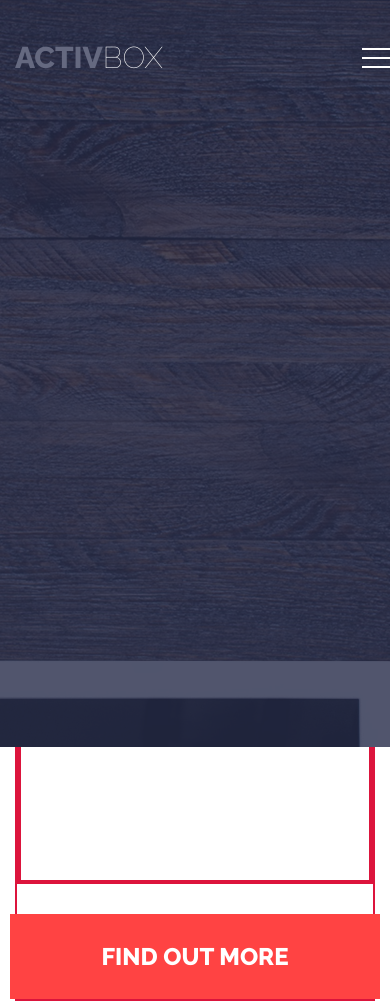
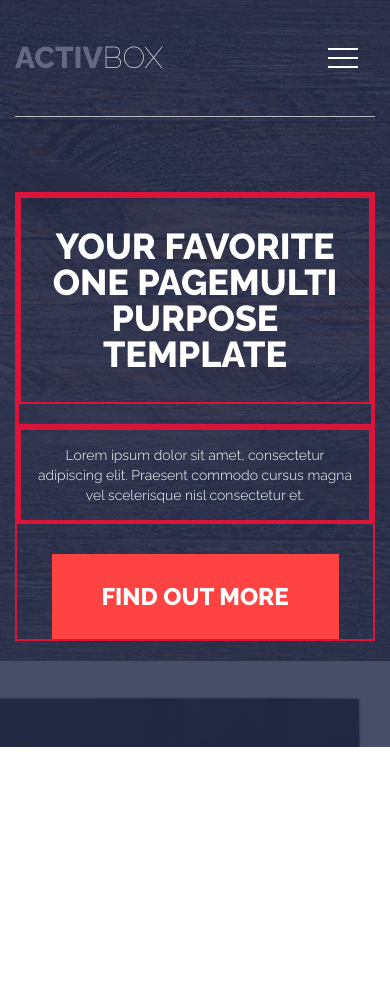
Before and after one commit to Heyeq/Tms_front061, a website built with Parcel: page Kursova9/index.html in a window 390 px wide. After the commit the page ends 844 px from the top, so only its background shows below. Built offline with nearby package versions, Linux system fonts and the light colour scheme.

```diff
--- a/Kursova9/js/app.js
+++ b/Kursova9/js/app.js
@@ -1,5 +1,5 @@
 $(document).ready(function(){
     $('.burger__map').click(function(event){
         $('.burger__map, .navigation-list').toggleClass('active');
+        $('.html').toggleClass('lock');    });
     });
-    });
--- a/Kursova9/scss/header.scss
+++ b/Kursova9/scss/header.scss
@@ -168,13 +168,23 @@
     display: none;
 }
 @media(max-width: 767px){
+    .html.lock{
+     overflow: hidden;
+    }
+    .header {
+        position: relative;
+        background-image: url(../img/bg.png);
+        background-repeat: no-repeat;
+        background-position:center;
+        background-size: cover;
+        }
 .burger__map{
 display: block;
 position: relative;
 width: 30px;
 height: 20px;
 top: 0;
-left: 94%;
+left: 78%;
 z-index: 3;
 }
 .burger__map span{
@@ -192,10 +202,17 @@
     text-align: center;
     align-items: center;
     width: 100%;
+    height: 100%;
+    overflow: auto;
     top:0;
     right: -100%;
     transition: 1s all ease 0s;
-    padding: 100px 20px;
+    padding: 160px 20px;
+    background-image: url(../img/bg.png);
+    background-repeat: no-repeat;
+    background-position:center;
+    background-size: cover;
+    z-index: 2;
 }
 .navigation-list.active{
     right: 0;
@@ -216,20 +233,6 @@
    .burger__map::after{
     bottom: 0;
    }
-   .header::before{
-    content: '';
-    width: 100%;
-    height: 100%;
-    background-color: rgb(42, 50, 83, 0.2);
-    position: absolute;
-    top: 0;
-    left: 0;
-    background-image: url(../img/bg.png);
-    background-repeat: no-repeat;
-    background-position:center;
-    background-size: cover;
-    z-index: 3;
-    }
     .navigation-list{
         display: block;
     }
@@ -248,4 +251,70 @@
         transform: scale(0);
 
     }
+    .banner-wrap{
+        display: flex;
+        flex-wrap: wrap;
+        justify-content: center;
+        align-items: center;
+        margin-top: 75px;
+        border: 2px solid crimson;
+    }
+    .title-b{
+        width: 100%;
+        border: 2px solid crimson;
+    }
+.title-banner{
+    border: 2px solid crimson;
+    padding: 30px 0;
+    font-family: "Raleway";
+    font-size: 36px;
+    font-weight: 800;
+    line-height: 36px;
+    text-align: center;
+    margin-bottom: 20px;
+    color:#FFFFFF;
+    text-transform: uppercase;
+}
+.paragraph{
+    width: 100%;
+    border: 2px solid crimson;
+    margin-bottom: 30px;
+}
+.paragraph p {
+    border: 2px solid crimson;
+    padding: 15px 15px;
+    font-family: "Raleway";
+    font-size: 14px;
+    font-weight: 300;
+    text-align: center;
+    color:#FFFFFF;
+    line-height: 20px;
+}
+.button-link{
+    display: flex;
+    justify-content: center;
+    width: 287px;
+    align-items: center ;
+    position: relative;
+    z-index: 1;
+    }
+    .button-link__item{
+        width: 100%;
+        padding: 28px 0;
+        font-family:"Raleway";
+        font-size: 24px;
+        font-weight: 800;
+        text-align: center;
+        text-transform: uppercase;
+        color: #FFFFFF;
+        background-color:#FF4343;
+        transition: 0.35s;
+    }
+    .button-link__item:hover{
+        background-color:#E71414;
+    }
+    .button-link__item:active{
+        background-color: #FF4343;
+        box-shadow:  4px 4px 30px 5px rgb(248, 83, 83, 0.4);
+    }
    }
```
